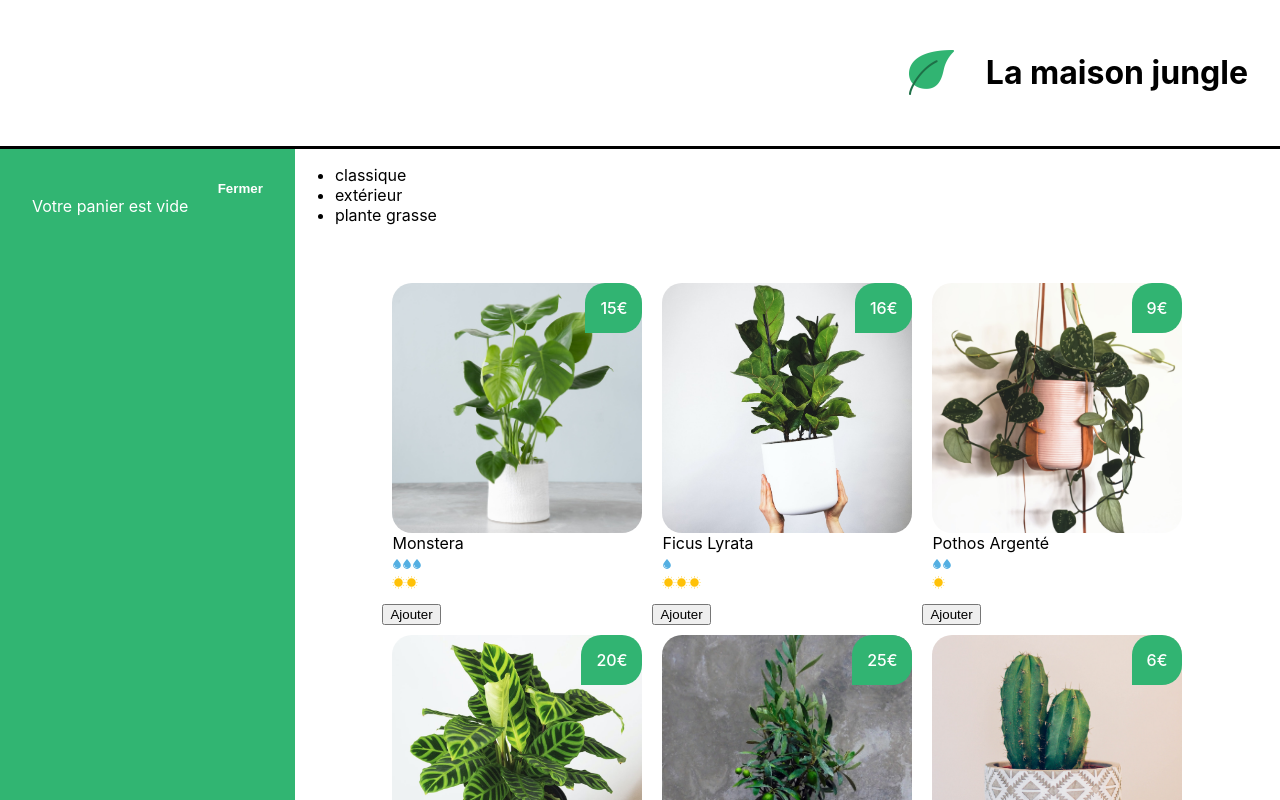
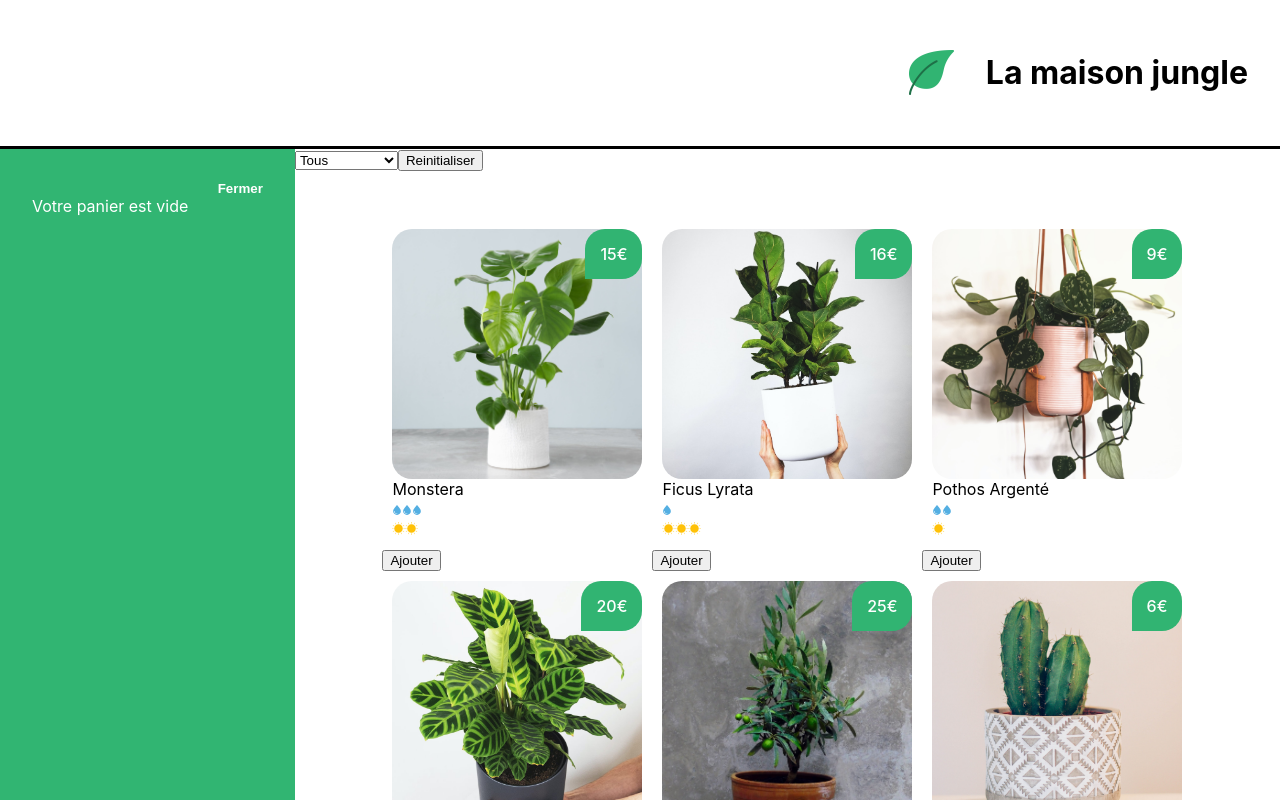
Before and after one commit to Leo-Brd/OpenC_React, a React (Create React App) app: page / in a window 1280 px wide. Shown: the top 800 px of the page. Built offline with nearby package versions, Linux system fonts and the light colour scheme.

Commit message:
finish P3C2

```diff
--- /dev/null
+++ b/src/components/Categories.js
@@ -0,0 +1,30 @@
+import { plantList } from '../datas/plantList'
+
+function Categories({ category, changeCategory }) {
+    const categories = plantList.reduce(
+		(acc, plant) =>
+			acc.includes(plant.category) ? acc : acc.concat(plant.category),
+		[]
+	)
+
+    return (
+        <div id='lmj-categories-select'>
+            <select
+                onChange={(event) => changeCategory(event.target.value)}
+                value = {category}
+            >
+
+                <option value='all'>Tous</option>
+                {categories.map((cat) => (
+                    <option key={cat} value={cat}>{cat}</option>
+                ))}
+
+		    </select>
+
+            <button onClick={() => changeCategory('all')}>Reinitialiser</button>
+
+        </div>
+    )
+}
+
+export default Categories
--- a/src/components/ShoppingList.js
+++ b/src/components/ShoppingList.js
@@ -1,13 +1,10 @@
 import { plantList } from '../datas/plantList'
 import PlantItem from './PlantItem'
+import Categories from './Categories'
+import { useState } from 'react'
 import '../styles/ShoppingList.css'
 
 function ShoppingList({ cart, updateCart }) {
-	const categories = plantList.reduce(
-		(acc, plant) =>
-			acc.includes(plant.category) ? acc : acc.concat(plant.category),
-		[]
-	)
 
 	function addToCart(name, price) {
 		const currentPlantSaved = cart.find((plant) => plant.name === name)
@@ -24,15 +21,15 @@ function ShoppingList({ cart, updateCart }) {
 		}
 	}
 
+	const [category, changeCategory] = useState('all')
+
 	return (
 		<div className='lmj-shopping-list'>
-			<ul>
-				{categories.map((cat) => (
-					<li key={cat}>{cat}</li>
-				))}
-			</ul>
+			<Categories category={category} changeCategory={changeCategory} />
 			<ul className='lmj-plant-list'>
-				{plantList.map(({ id, cover, name, water, light, price }) => (
+				{plantList
+				.filter((plant) => (category === 'all' || plant.category === category))
+				.map(({ id, cover, name, water, light, price }) => (
 					<div key={id}>
 						<PlantItem
 							cover={cover}
```
